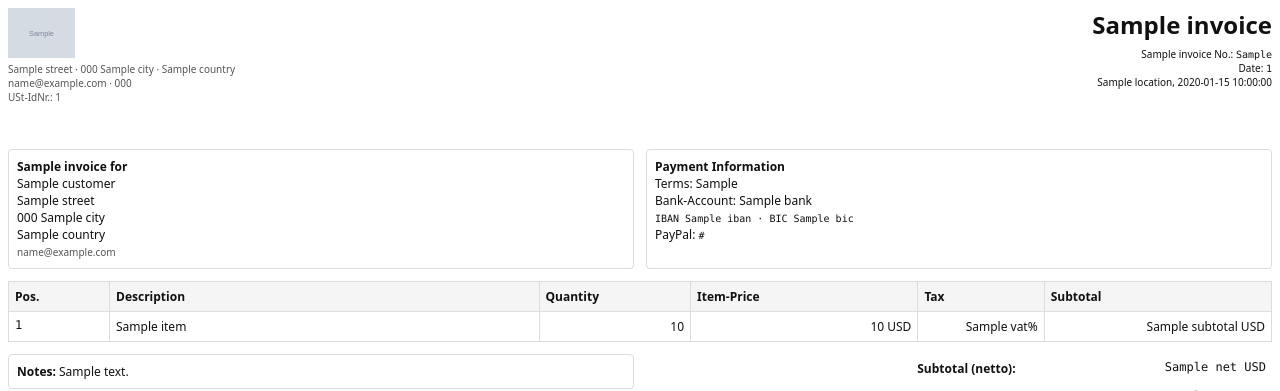
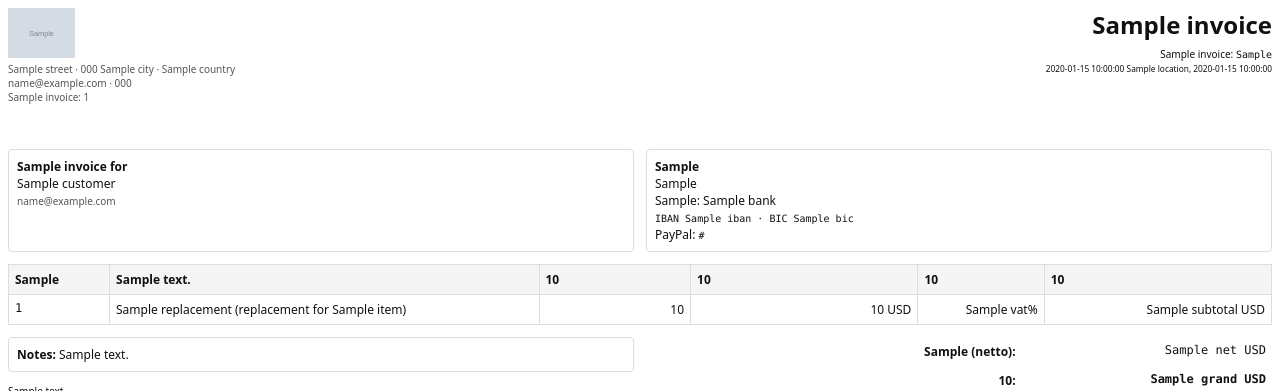
Before and after one commit to hanneseilers/order-csv-to-invoice, a Python web app: template templates/invoice.html in a window 1280 px wide. Shown: the top 391 px of the page. Run offline with Jinja, Linux system fonts and the light colour scheme; the template is opened without the code that fills it: most values are stand-ins (such as "Sample title", 1, 10 or a date in 2020); grey boxes marked "Sample" are stand-in pictures.

Commit message:
Updated invoice template to use config table names

```diff
--- a/templates/invoice.html
+++ b/templates/invoice.html
@@ -12,15 +12,15 @@
         <div class="small muted">
           {{ company.street }} · {{ company.postal_code }} {{ company.city }} · {{ company.country }}<br>
           {{ company.email }}{% if company.phone %} · {{ company.phone }}{% endif %}
-          {% if company.vat_id %}<br>USt-IdNr.: {{ company.vat_id }}{% endif %}
+          {% if company.vat_id %}<br>
+          {{ invoice.table_ust_id_name }}: {{ company.vat_id }}{% endif %}
         </div>
       </div>
       <div class="col right">
         <h1>{{ invoice.title }}</h1>
         <div class="small">
-          {{ invoice.title }} No.: <span class="mono">{{ invoice.invoice_no }}</span><br>
-          Date: <span class="mono">{{ invoice.order_id }}</span><br>
-          {{ invoice.location }}, {{ invoice.date_str }}
+          {{ invoice.title }}: <span class="mono">{{ invoice.invoice_no }}</span><br>
+          <small>{{ invoice.table_ordered_at }} {% if invoice.location %}{{ invoice.location }}, {% endif %}{{ invoice.date_str }}</small>
         </div>
       </div>
     </div>
@@ -30,15 +30,12 @@
     <div class="col box">
       <strong>{{ invoice.title }} for</strong><br>
       {{ customer.name }}<br>
-      {% if customer.street %}{{ customer.street }}<br>{% endif %}
-      {% if customer.postal_code or customer.city %}{{ customer.postal_code }} {{ customer.city }}<br>{% endif %}
-      {% if customer.country %}{{ customer.country }}<br>{% endif %}
       {% if customer.email %}<span class="small muted">{{ customer.email }}</span>{% endif %}
     </div>
     <div class="col box">
-      <strong>Payment Information</strong><br>
-      Terms: {{ invoice.payment_terms }}<br>
-      Bank-Account: {{ bank.bank_name }}<br>
+      <strong>{{ invoice.table_payment_terms }}</strong><br>
+        {{ invoice.payment_terms }}<br>
+        {{ invoice.table_bank_account }}: {{ bank.bank_name }}<br>
         <span class="mono small">IBAN {{ bank.iban }} · BIC {{ bank.bic }}</span>
         {% if paypal.link %}<br>PayPal: <span class="mono small">{{ paypal.link }}</span>{% endif %}
     </div>
@@ -48,28 +45,39 @@
     <table>
       <thead>
         <tr>
-          <th style="width: 8%">Pos.</th>
-          <th>Description</th>
-          <th style="width: 12%">Quantity</th>
-          <th style="width: 18%">Item-Price</th>
-          <th style="width: 10%">Tax</th>
-          <th style="width: 18%">Subtotal</th>
+          <th style="width: 8%">{{ invoice.table_pos }}</th>
+          <th>{{ invoice.table_desc }}</th>
+          <th style="width: 12%">{{ table_qty }}</th>
+          <th style="width: 18%">{{ table_single_price }}</th>
+          {% if totals.vat %}<th style="width: 10%">{{ table_tax }}</th>{% endif %}
+          <th style="width: 18%">{{ table_sum }}</th>
         </tr>
       </thead>
       <tbody>
         {% for item in items %}
         <tr>
           <td class="mono">{{ loop.index }}</td>
-          <td>{{ item.name }}</td>
+          {% set rep = item.replacement if item.replacement is defined else none %}
+          <td>
+              {% if rep is not none and rep|trim|lower not in ('', 'none', 'null', 'nan') %}
+                {{ item.replacement }} (replacement for {{ item.name }})
+              {% else %}
+                {{ item.name }}
+              {% endif %}
+          </td>
           <td class="right">{{ item.quantity }}</td>
           <td class="right">{% if item.price %}{{ item.price }} {{ currency }}{% endif %}</td>
-          <td class="right">{% if item.vat %}{{ item.vat }}%{% endif %}</td>
+          {% if totals.vat %}
+            <td class="right">
+                {% if item.vat %}{{ item.vat }}%{% endif %}
+            </td>
+          {% endif %}
           <td class="right">{% if item.subtotal %}{{ item.subtotal }} {{ currency }}{% endif %}</td>
         </tr>
         {% endfor %}
         {% if shipping and shipping > 0 %}
         <tr>
-          <td></td><td>Shipping</td><td></td><td></td><td></td>
+          <td></td><td>{{ table_shipping }}</td><td></td><td></td><td></td>
           <td class="right">{{ "%.2f"|format(shipping) }} {{ currency }}</td>
         </tr>
         {% endif %}
@@ -84,16 +92,20 @@
     </div>
     <div class="col">
       <table class="totals" style="width:100%">
+        {% if totals.net != totals.grand %}
             <tr>
-          <td class="right" style="width:60%"><strong>Subtotal (netto):</strong></td>
+              <td class="right" style="width:60%"><strong>{{ table_subtotal }} (netto):</strong></td>
               <td class="right mono">{{ totals.net }} {{ currency }}</td>
             </tr>
+        {% endif %}
+        {% if totals.vat and totals.vat > 0 %}
             <tr>
-          <td class="right">Tax.:</td>
+              <td class="right">{{ table_tax }}:</td>
               <td class="right mono">{{ totals.vat }} {{ currency }}</td>
             </tr>
+        {% endif %}
         <tr>
-          <td class="right"><strong>Total:</strong></td>
+          <td class="right"><strong>{{ table_total }}:</strong></td>
           <td class="right mono"><strong>{{ totals.grand}} {{ currency }}</strong></td>
         </tr>
       </table>
```
Lines whose indentation alone changed are shown as unchanged.
